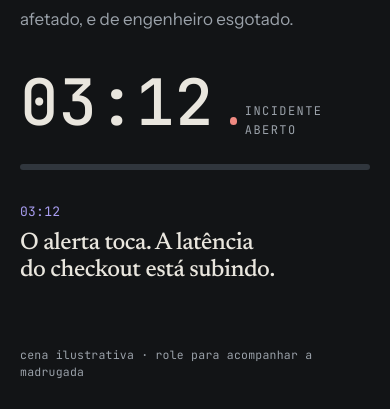
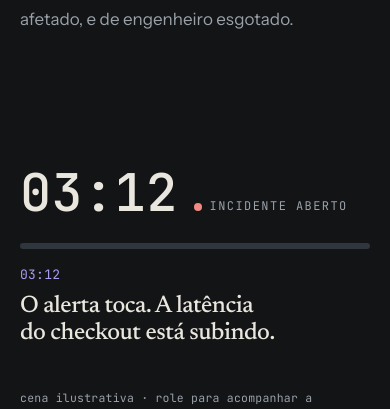
Before and after one commit to r-vilemen/kubeasy-LP, a React (Vite) app: page / in a window 390 px wide. Shown: the part 2423-2832 px from the top of the page. Built offline with nearby package versions, Linux system fonts and the light colour scheme; no server answers.

Commit message:
style(lp): tighten sticky scenes for small screens

```diff
--- a/src/components/MethodSection.tsx
+++ b/src/components/MethodSection.tsx
@@ -23,8 +23,8 @@ export function MethodSection() {
 
       <div ref={ref} style={{ height: "380vh" }} className="relative">
         <div className="sticky top-0 h-screen flex items-center">
-          <div className="mx-auto max-w-6xl w-full px-5 grid lg:grid-cols-[.85fr_1.15fr] gap-10 items-center pt-10">
-            <ol className="space-y-2">
+          <div className="mx-auto max-w-6xl w-full px-5 grid lg:grid-cols-[.85fr_1.15fr] gap-4 lg:gap-10 items-center pt-16 lg:pt-10">
+            <ol className="space-y-1 lg:space-y-2 order-2 lg:order-1">
               {steps.map((x, i) => {
                 const a = i === active;
                 const done = i < active;
@@ -33,14 +33,14 @@ export function MethodSection() {
                     <a
                       href="#metodo"
                       onClick={(e) => { e.preventDefault(); const el = ref.current; if (!el) return; window.scrollTo({ top: el.offsetTop + (i / 5 + 0.02) * (el.offsetHeight - window.innerHeight), behavior: "smooth" }); }}
-                      className="flex gap-4 p-4 rounded border transition-all duration-300"
+                      className="flex gap-3 lg:gap-4 p-2.5 lg:p-4 rounded border transition-all duration-300"
                       style={{ borderColor: a ? "var(--kb-fg)" : "transparent", background: a ? "var(--kb-surface)" : "transparent", opacity: a ? 1 : done ? 0.75 : 0.45 }}
                     >
                       <span className="mono text-[13px] w-7 h-7 shrink-0 grid place-items-center rounded-full border transition-colors" style={{ background: a || done ? "var(--kb-brand)" : "transparent", color: a || done ? "var(--kb-brand-fg)" : "var(--kb-fg-muted)", borderColor: a || done ? "var(--kb-brand)" : "var(--kb-border)" }}>
                         {done ? "✓" : i + 1}
                       </span>
                       <span>
-                        <span className="display text-[22px] block">{x.t}</span>
+                        <span className="display text-[18px] lg:text-[22px] block">{x.t}</span>
                         <span className="text-muted leading-relaxed block overflow-hidden transition-all duration-500" style={{ maxHeight: a ? 120 : 0, opacity: a ? 1 : 0, marginTop: a ? 6 : 0 }}>{x.d}</span>
                       </span>
                     </a>
@@ -49,7 +49,7 @@ export function MethodSection() {
               })}
             </ol>
 
-            <div className="card overflow-hidden">
+            <div className="card overflow-hidden order-1 lg:order-2">
               <div className="flex justify-between px-5 py-3 border-b border-line mono text-[12px] text-muted"><span>método · passo {s} de 5</span><span>{steps[active].t.toLowerCase()}</span></div>
               <svg viewBox="0 0 560 380" className="block w-full h-auto" role="img" aria-label="Árvore de investigação sendo construída passo a passo">
                 {/* 1 · haste + sinais */}
--- a/src/components/ProblemSection.tsx
+++ b/src/components/ProblemSection.tsx
@@ -46,20 +46,20 @@ export function ProblemSection() {
           <div className="mx-auto max-w-6xl w-full px-5 grid lg:grid-cols-[.9fr_1.1fr] gap-10 items-center">
             <div>
               <div className="mono flex items-baseline gap-4">
-                <span className="text-[clamp(64px,10vw,128px)] leading-none font-medium tabular-nums" style={{ color: late ? "var(--kb-critical)" : "var(--kb-fg)", transition: "color 300ms" }}>{clock(p)}</span>
+                <span className="text-[clamp(52px,10vw,128px)] leading-none font-medium tabular-nums" style={{ color: late ? "var(--kb-critical)" : "var(--kb-fg)", transition: "color 300ms" }}>{clock(p)}</span>
                 <span className="label flex items-center gap-2"><span className="pulse-dot" /> incidente aberto</span>
               </div>
               <div className="mt-6 h-1.5 w-full max-w-sm bg-line rounded-full overflow-hidden" aria-hidden>
                 <div className="h-full" style={{ width: `${p * 100}%`, background: late ? "var(--kb-critical)" : "var(--kb-brand)" }} />
               </div>
-              <div className="mt-8 min-h-[120px]" aria-live="polite">
+              <div className="mt-4 lg:mt-8 min-h-[100px] lg:min-h-[120px]" aria-live="polite">
                 <p className="mono text-[13px] text-brand mb-2" key={beat[1]} style={{ animation: "kb-in 300ms var(--kb-ease-trilha)" }}>{beat[1]}</p>
                 <p className="display text-[clamp(24px,3vw,34px)]" key={beat[2]} style={{ animation: "kb-in 360ms var(--kb-ease-trilha)" }}>{beat[2]}</p>
               </div>
               <p className="mono text-[11.5px] text-muted mt-6">cena ilustrativa · role para acompanhar a madrugada</p>
             </div>
 
-            <div className="relative h-[420px] sm:h-[480px]" aria-hidden>
+            <div className="relative h-[280px] sm:h-[420px] lg:h-[480px]" aria-hidden>
               {wins.map((w) => {
                 const shown = p >= w.at;
                 return (
```
